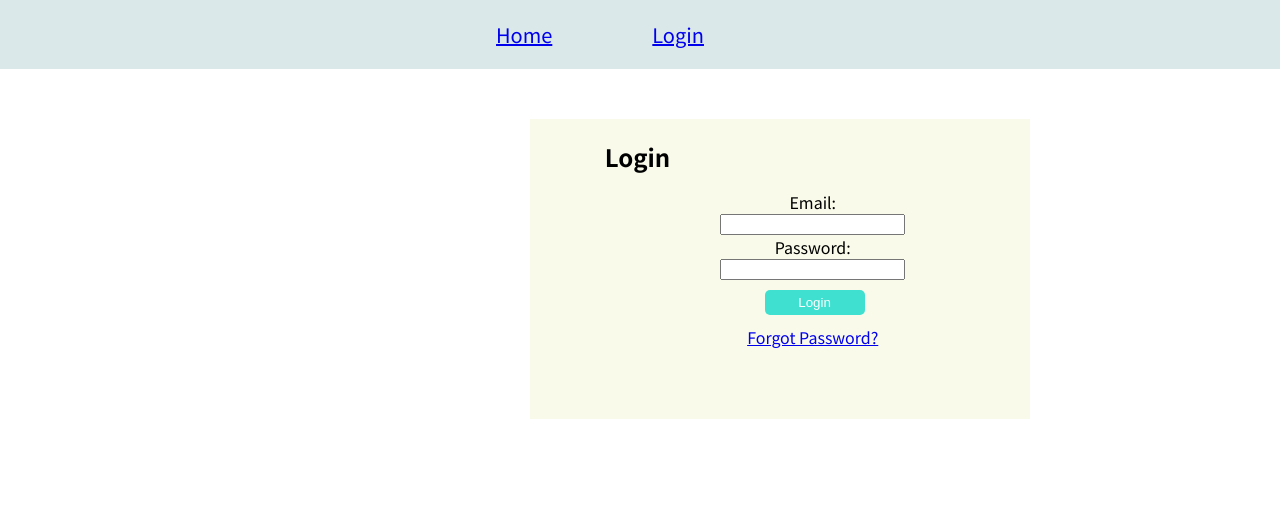
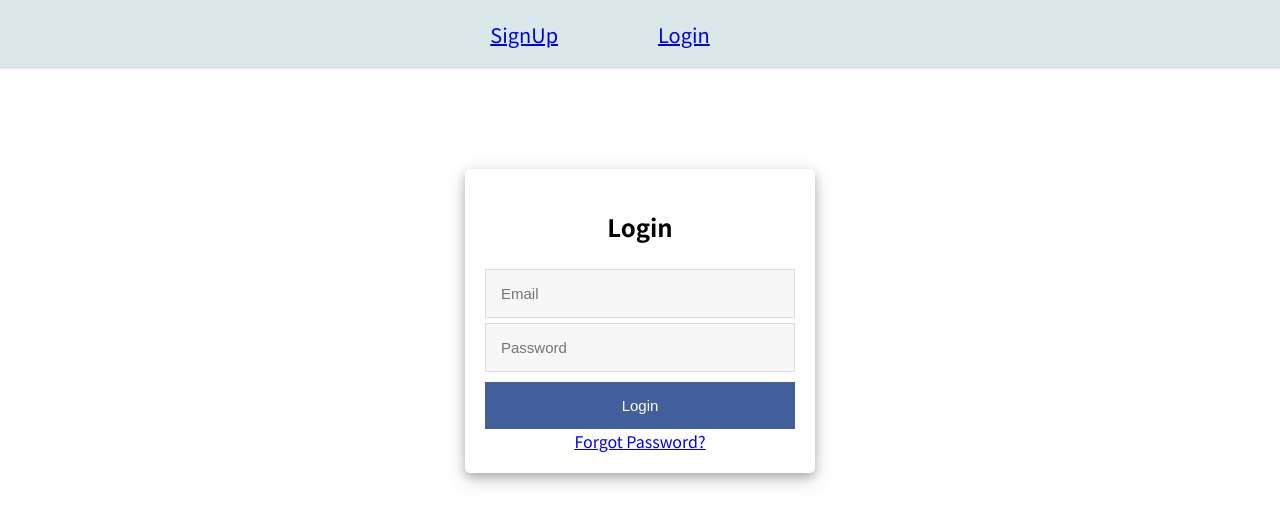
Before and after one commit to Akash4095/ExpenseTracker, a React (Create React App) app: page /login in a window 1280 px wide. Shown: the top 524 px of the page. Built offline with nearby package versions, Linux system fonts and the light colour scheme.

Commit message:
added expenseList and expenses

```diff
--- a/src/App.js
+++ b/src/App.js
@@ -1,4 +1,5 @@
 import React,{useState,useEffect} from "react";
+
 import { Routes, Route } from "react-router-dom";
 import SignUp from "./components/Pages/SignUp";
 import WelcomePage from "./components/Pages/WelcomePage";
@@ -8,6 +9,7 @@
 import PasswordReset from "./components/Pages/PasswordReset";
 import EnterResetCode from "./components/Pages/EnterResetCode";
 import CreatingPassword from "./components/Pages/CreatingPassword";
+
 
 function App() {
 
@@ -56,7 +58,9 @@
         <Route exact path = "/resetpassword" element = {<PasswordReset/>}/>
         <Route exact path = "/enterrestcode" element = {<EnterResetCode/>}/>
         <Route exact path = "/createpassword" element = {<CreatingPassword/>}/>
+
       </Routes>
+
 
     </>
   );
--- /dev/null
+++ b/src/components/Expenses/Expense.js
@@ -0,0 +1,73 @@
+import { useRef, useState } from "react";
+import ExpenseList from "./ExpenseList";
+
+const Expenses = () => {
+  const dummyExpense = [
+    {
+      money: "100",
+      description: "For health and school",
+      category: "salary",
+    },
+  ];
+
+  const [expense, setExpense] = useState(dummyExpense);
+
+  const inputExpenseMoneyRef = useRef();
+  const inputExpenseDescriptionRef = useRef();
+  const inputExpenseCategoryRef = useRef();
+
+  const expenseSubmitHandler = (event) => {
+    event.preventDefault();
+
+    const enteredExpenseMoney = inputExpenseMoneyRef.current.value;
+    const enteredExpenseDescription = inputExpenseDescriptionRef.current.value;
+    const enteredExpenseCategory = inputExpenseCategoryRef.current.value;
+
+    setExpense((prevState) => {
+      return [
+        {
+          money: enteredExpenseMoney,
+          description: enteredExpenseDescription,
+          category: enteredExpenseCategory,
+        },
+        ...prevState,
+      ];
+    });
+    inputExpenseMoneyRef.current.value = "";
+    inputExpenseCategoryRef.current.value = "";
+    inputExpenseDescriptionRef.current.value = "";
+  };
+
+  return (
+    <div>
+      <h2>Enter Daily Expenses</h2>
+      <form onSubmit={expenseSubmitHandler}>
+        <label htmlFor="expenseMoney">Money Spent</label>
+        <input id="expenseMoney" type="text" ref={inputExpenseMoneyRef}></input>
+        <label htmlFor="expenseDescription">Description</label>
+        <input
+          id="expenseDescription"
+          type="text"
+          ref={inputExpenseDescriptionRef}
+        ></input>
+        <label htmlFor="expenseCategory">Category</label>
+        <select
+          name="Category"
+          id="expenseCategory"
+          ref={inputExpenseCategoryRef}
+        >
+          <option value="food">Food</option>
+          <option value="petrol">Petrol</option>
+          <option value="salary">Salary</option>
+        </select>
+
+        <button type="submit">Submit</button>
+      </form>
+      {console.log(`Expenses: ${expense}`)}
+
+      <ExpenseList items={expense} />
+    </div>
+  );
+};
+
+export default Expenses;
--- /dev/null
+++ b/src/components/Expenses/ExpenseList.js
@@ -0,0 +1,21 @@
+import React from "react";
+
+const ExpenseList = (props) => {
+    return (
+        <div>
+            {props.items.map((item) => {
+                return(
+                    <ul>
+                    <li>{item.money}{console.log(item.money)}</li>
+                    <li>{item.description} {console.log(`item.descript : ${item.description}`)} </li>
+                    <li>{item.category}</li>
+                </ul>
+                )
+
+            })}
+        </div>
+    )
+
+}
+
+export default ExpenseList;
--- a/src/components/Layout/Header.js
+++ b/src/components/Layout/Header.js
@@ -15,7 +15,7 @@
     return(
         <div className="header">
             <nav className="nav">
-                <Link to="/" className="home" >Home</Link>
+                <Link to="/" className="home" >SignUp</Link>
                 <Link to="login" >Login</Link>
 
                {props.login && <button className="btn" onClick={logoutHandler} >Logout</button>}
--- a/src/components/Pages/Login.css
+++ b/src/components/Pages/Login.css
@@ -1,32 +1,37 @@
 .loginBody{
-  display: flex;
-  justify-content: center;
-  height: 300px;
-  width: 500px;
-  margin-left: 530px;
-  margin-top: 50px;
-  background-color: rgb(250, 250, 234);
-
+  border-radius: 5px;
+  box-sizing: border-box;
+  text-align: center;
+  background-color: #fff;
+  padding: 20px;
+  width: 100%;
+  max-width: 350px;
+  margin: 100px auto;
+  display: table;
+  box-shadow: 0px 4px 8px 0 rgba(0,0,0,0.2), 0 6px 20px 0 rgba(0,0,0,0.19);
 
 }
 
-.loginForm{
-  display: flex;
-  flex-direction: column;
-  padding: 50px;
-  justify-content: space-between;
-  align-items: center;
-  justify-content: center;
+
+
+.loginForm input{
+  width: 100%;
+    background-color: #f7f7f7;
+    color: #000;
+    border: 1px solid #dddddd;
+    padding: 15px;
+    box-sizing: border-box;
+    font-size: 15px;
+    margin-top: 5px;
 }
 
 .loginBtn{
-    color: white;
-    margin: 10px 0px;
-    background-color: turquoise;
-    border-radius: 5px;
-    border:none;
-    margin-left: 2%;
-    height: 25px;
-    width: 100px;
-    cursor: pointer;
+  width: 100%;
+  background: #425f9c;
+  border: 0;
+  color: #fff;
+  padding: 15px;
+  margin: 10px 0 0 0;
+  font-size: 15px;
+  cursor: pointer;
 }
--- a/src/components/Pages/Login.js
+++ b/src/components/Pages/Login.js
@@ -37,9 +37,11 @@
             props.setLogin(true)
             navigate('/welcome')
 
+
         }).catch((err)=>{
             console.log("Something went Wrong");
         })
+
 
 
     }
@@ -69,10 +71,10 @@
   <div className='loginBody'>
   <h2>Login</h2>
       <form className='loginForm' onSubmit={loginSubmitHandler} >
-          <label htmlFor="loginEmail">Email:</label>
-          <input type="email" id='loginEmail' required ref={inputLoginEmailRef} />
-          <label htmlFor="loginPass">Password:</label>
-          <input type="text" id='loginPass' required ref={inputLoginPassRef}  />
+
+          <input type="email" placeholder='Email' required ref={inputLoginEmailRef} />
+
+          <input type="password" placeholder='Password' required ref={inputLoginPassRef}  />
           <button type="submit" className='loginBtn'>Login</button>
           <Link to="/resetpassword" >Forgot Password?</Link>
       </form>
--- a/src/components/Pages/SignUp.css
+++ b/src/components/Pages/SignUp.css
@@ -1,37 +1,40 @@
-.signupBody{
-  /* display: flex; */
-  justify-content: center;
-  height: 300px;
-  width: 500px;
-  margin-left: 530px;
-  margin-top: 50px;
-  background-color: rgb(250, 250, 234);
-
-
+.signupBody {
+  border-radius: 5px;
+  box-sizing: border-box;
+  text-align: center;
+  background-color: #fff;
+  padding: 20px;
+  width: 100%;
+  max-width: 350px;
+  margin: 100px auto;
+  display: table;
+  box-shadow: 0px 4px 8px 0 rgba(0, 0, 0, 0.2), 0 6px 20px 0 rgba(0, 0, 0, 0.19);
 }
 
-.signUpForm{
-  display: flex;
-  justify-content: center;
-  align-items: center;
-  padding: 20px;
-
+.signUpform input{
+  width: 100%;
+    background-color: #f7f7f7;
+    color: #000;
+    border: 1px solid #dddddd;
+    padding: 15px;
+    box-sizing: border-box;
+    font-size: 15px;
+    margin-top: 5px;
 }
 
 .signupBtn{
-    color: white;
-    background-color: turquoise;
-    border-radius: 5px;
-    border:none;
-   margin-top: 10px;
-    height: 25px;
-    cursor: pointer;
+  width: 100%;
+  background: #425f9c;
+  border: 0;
+  color: #fff;
+  padding: 15px;
+  margin: 10px 0 0 0;
+  font-size: 15px;
+  cursor: pointer;
 }
 
-.signUpForm input{
-  padding: 10px;
-}
 
-.verifyOtp{
+
+.verifyOtp {
   margin: 15%;
 }
--- a/src/components/Pages/SignUp.js
+++ b/src/components/Pages/SignUp.js
@@ -1,8 +1,11 @@
 import React,{useState,useRef} from 'react';
 import './SignUp.css'
 import VerifyEmail from './VerifyEmail';
+import { useNavigate } from 'react-router-dom';
 
 const SignUp = () => {
+
+    const navigate=useNavigate();
 
     const [isVerify,setIsVerify]=useState(false);
 
@@ -37,6 +40,7 @@
                 console.log('Successfully Registered')
                 alert('Successfully Registered')
                 setIsVerify(true)
+                navigate('/login')
                 return res.json()
             }
             else{
@@ -58,6 +62,7 @@
                 }
             }).then(res=>{
                 if(res.ok){
+
                     console.log("Otp sent");
                 }else{
                     return res.json().then(data=>{
@@ -75,7 +80,7 @@
   return (
         <div className='signupBody'>
             <h2>SignUp</h2>
-            <form className='SignUpform' onSubmit={submitHandler}>
+            <form className='signUpform' onSubmit={submitHandler}>
                 <input type="email" placeholder='Email' ref={inputEmailRef} required/><br />
                 <input type="password" placeholder='Password' ref={inputPassRef} required  /><br />
                 <input type="password" placeholder='Confirm Password' ref={inputConfirmPassRef} required /><br />
@@ -84,7 +89,7 @@
             </form>
 
             <div className="verifyOtp">
-                {isVerify && <VerifyEmail verify={setIsVerify}/>}
+                {/* {isVerify && <VerifyEmail verify={setIsVerify}/>} */}
             </div>
         </div>
     );
--- a/src/components/Pages/WelcomePage.js
+++ b/src/components/Pages/WelcomePage.js
@@ -1,5 +1,6 @@
 import React from "react";
 import { Link } from "react-router-dom";
+import Expenses from "../Expenses/Expense";
 
 const WelcomePage = () => {
   return (
@@ -13,6 +14,8 @@
         </p>
         <Link to="/completeprofile">Complete Now</Link>
 
+        <Expenses/>
+
     </>
   );
 };
```
